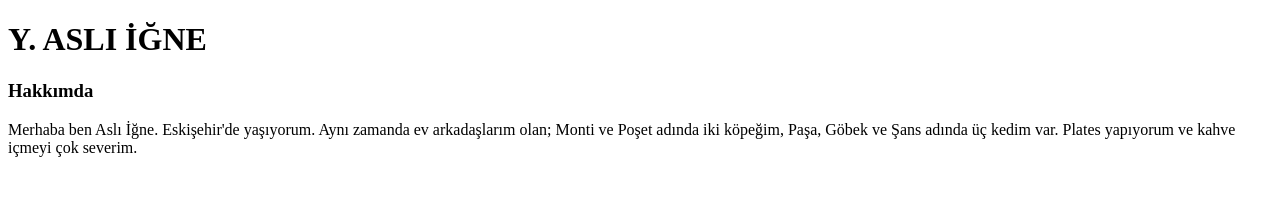
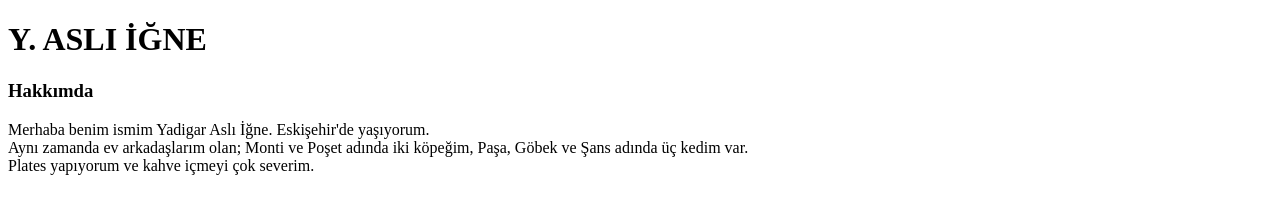
Before and after one commit to Asliigne/ilk-web-sitesi, a plain HTML site: page index.html in a window 1280 px wide. Drawn offline with Linux system fonts and the light colour scheme.

Commit message:
değişiklik-1

```diff
--- a/index.html
+++ b/index.html
@@ -9,9 +9,11 @@
 <body>
     <h1>Y. ASLI İĞNE</h1>
     <h3>Hakkımda</h3>
-    <p>Merhaba ben Aslı İğne. Eskişehir'de yaşıyorum.
+    <p>Merhaba benim ismim Yadigar Aslı İğne. Eskişehir'de yaşıyorum. <br>
         Aynı zamanda ev arkadaşlarım olan; Monti ve Poşet adında iki köpeğim,
-        Paşa, Göbek ve Şans adında üç kedim var. Plates yapıyorum ve kahve içmeyi çok severim.
+        Paşa, Göbek ve Şans adında üç kedim var.
+        <br> Plates yapıyorum ve kahve içmeyi çok severim.
     </p>
+
 </body>
 </html>
```
